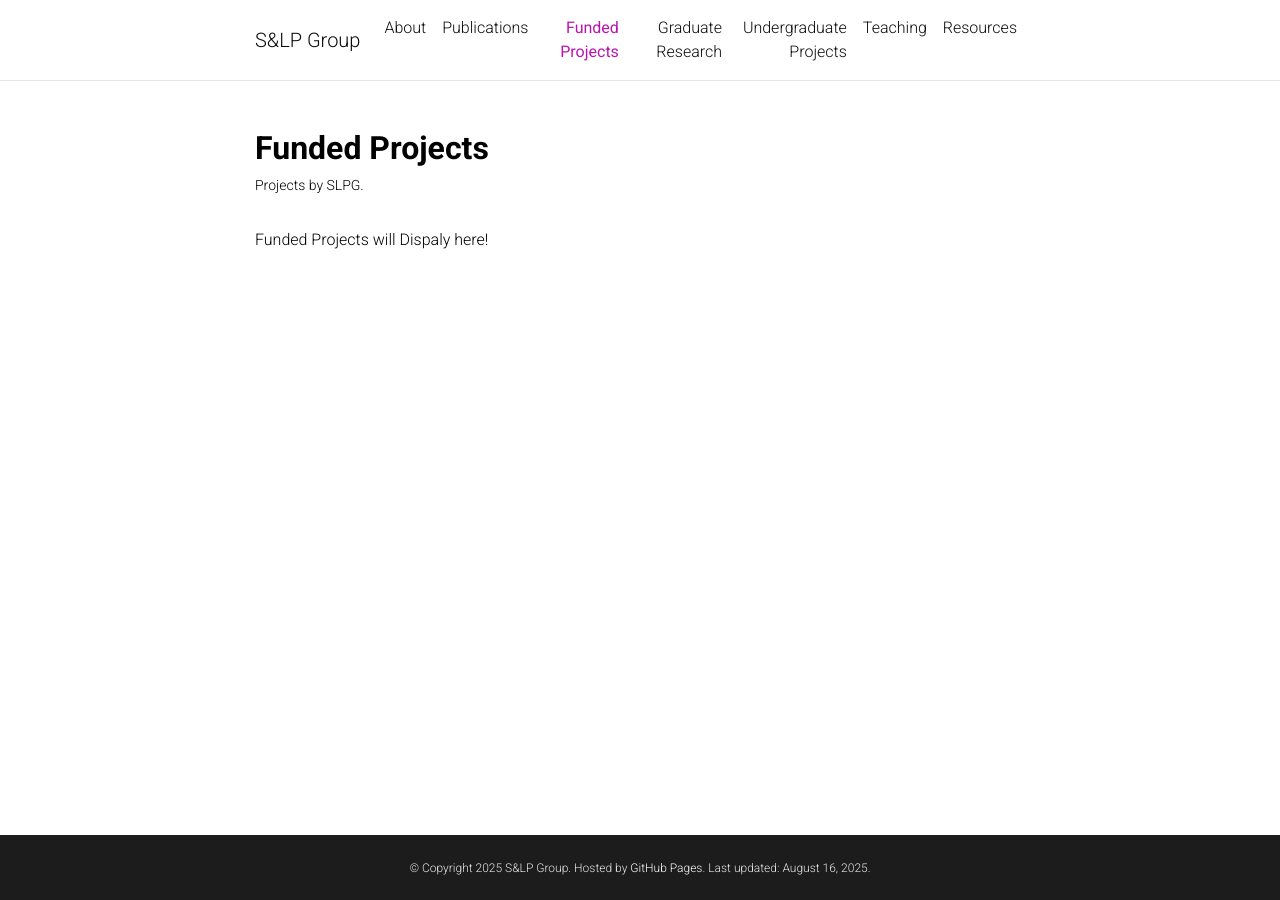
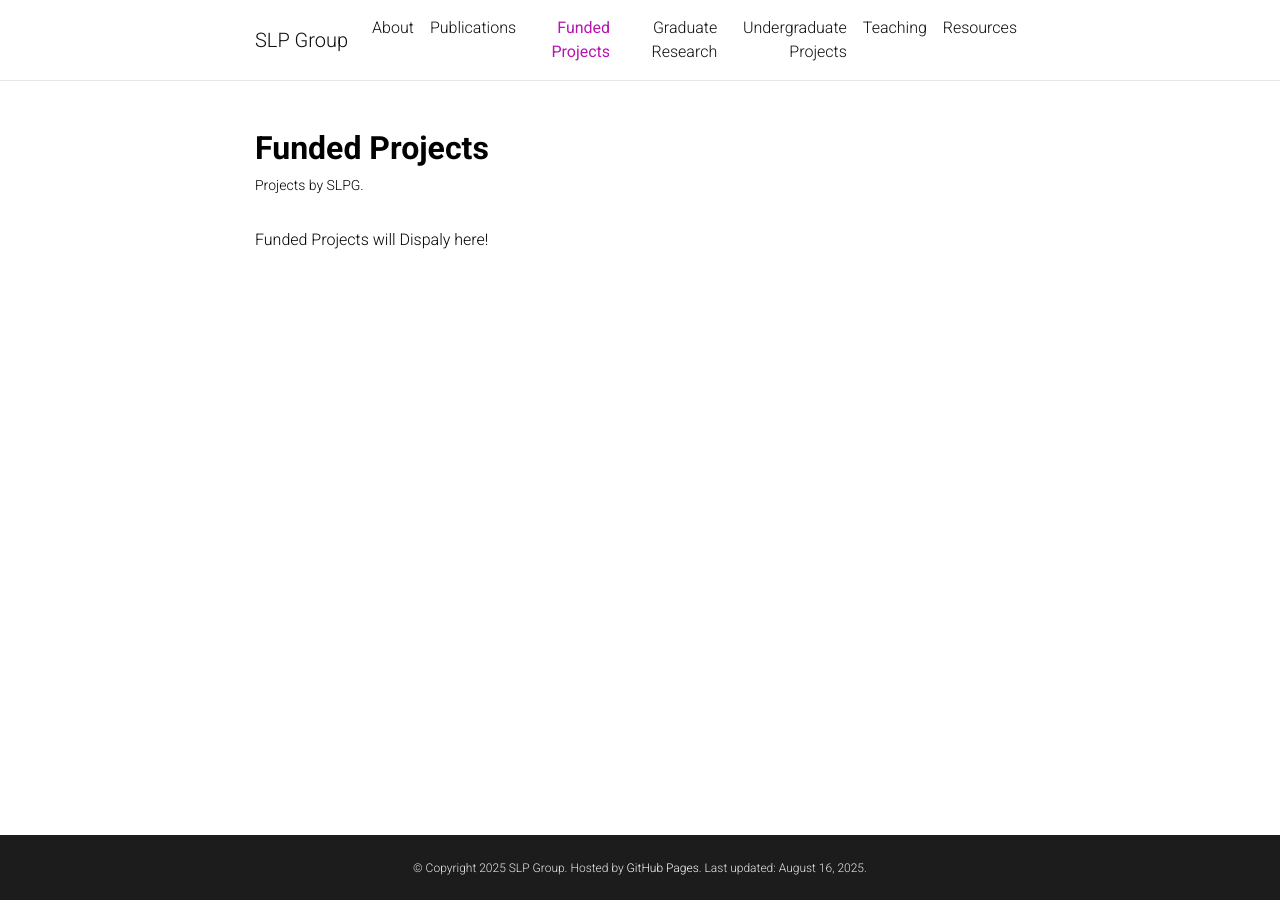
Before and after one commit to slpg-fjwu/slpg-fjwu.github.io, a Jekyll site: the page built from _pages/funded_projects.md, in a window 1280 px wide. Built offline with Jekyll 4.4.1, drawn with Linux system fonts in a browser that asks for light colours; comment, search, counter and statistics services are not loaded; a style sheet for code colours, icons or effects is not loaded.

Commit message:
_config.yml

```diff
--- a/_config.yml
+++ b/_config.yml
@@ -2,8 +2,8 @@
 # Site settings
 # -----------------------------------------------------------------------------
 
-title: S&LP Group  # the website title (if blank, full name will be used instead)
-first_name: S&LP
+title: SLP Group  # the website title (if blank, full name will be used instead)
+first_name: SLP
 middle_name:
 last_name: Group
 email: sadaf.abdulrauf@fjwu.edu.pk
```
